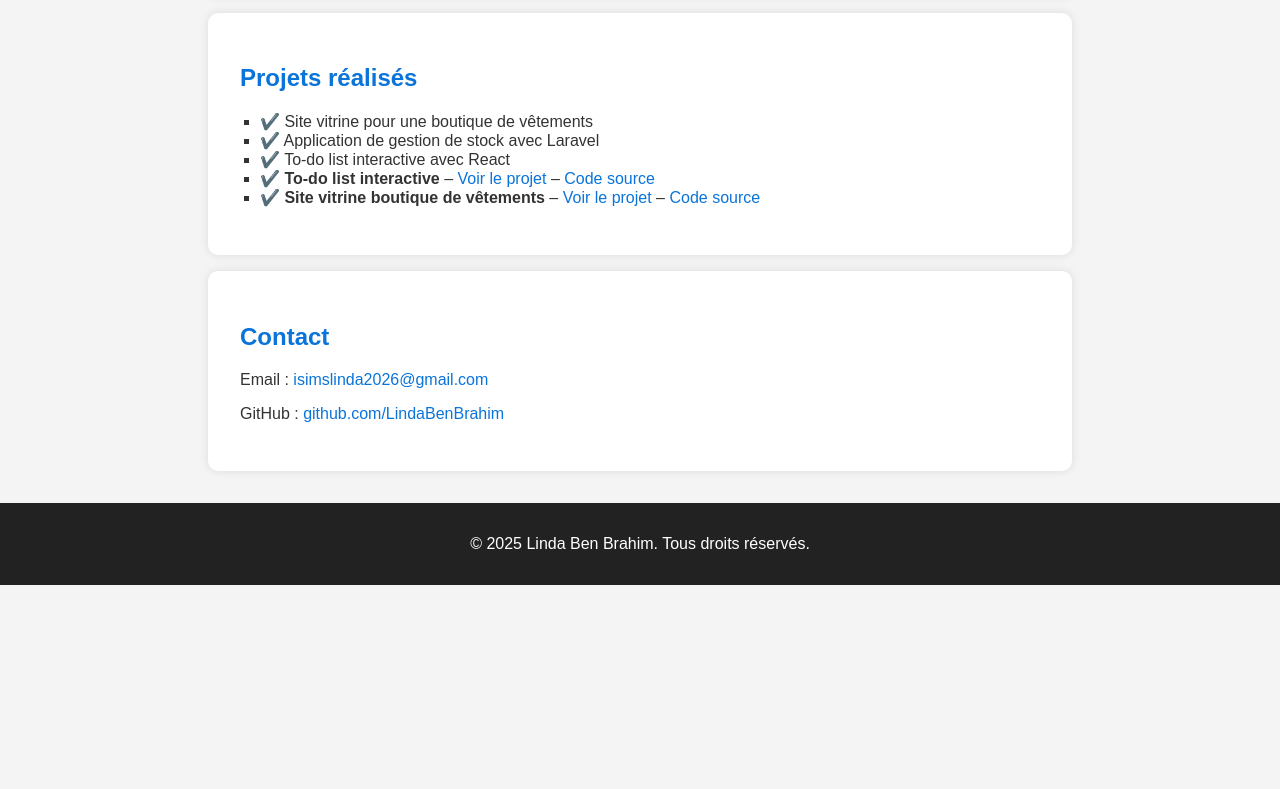
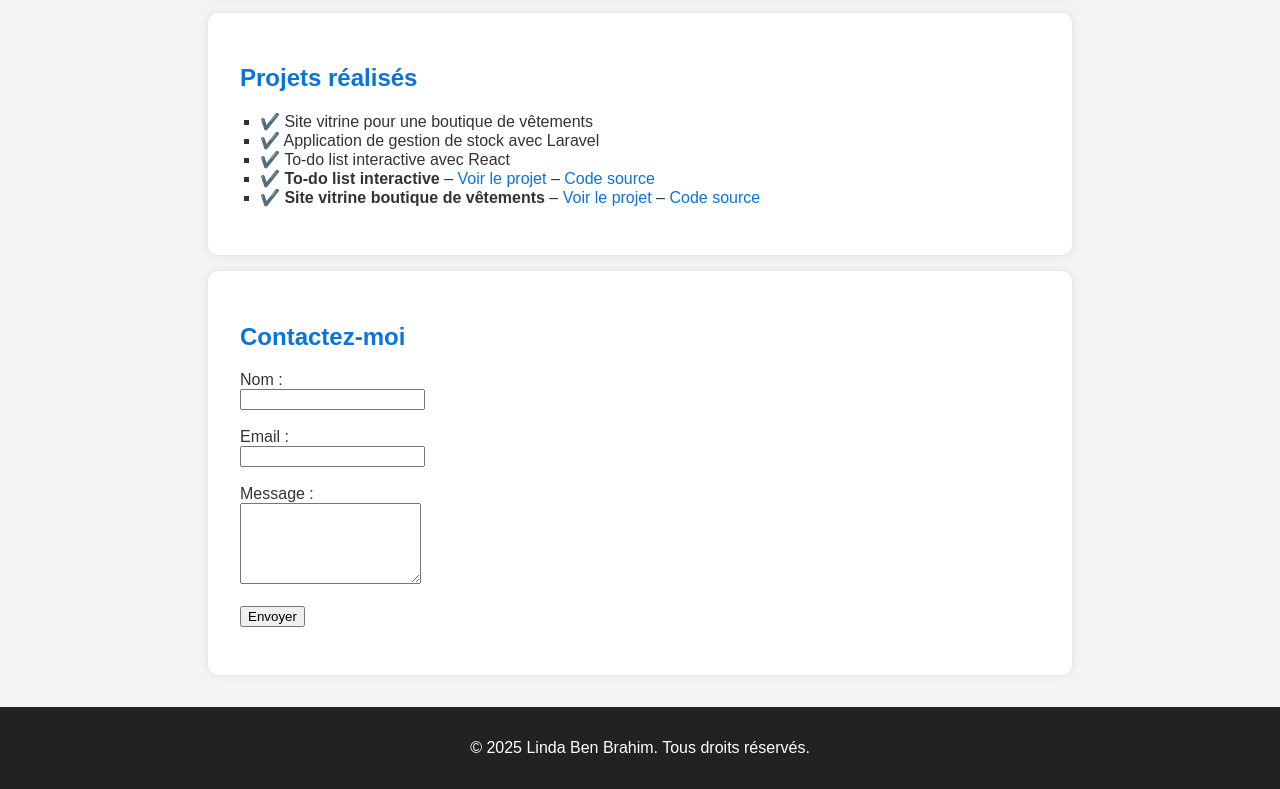
Before and after one commit to LindaBenBrahim/portfolio-personnel, a plain HTML site: page index.html in a window 1280 px wide. Shown: the part 687-1476 px from the top of the page. Before the commit the page ends 1272 px from the top, so only its background shows below. Drawn offline with Linux system fonts and the light colour scheme.

Commit message:
Update index.html

```diff
--- a/index.html
+++ b/index.html
@@ -54,16 +54,24 @@
         <a href="https://lindabenbrahim.github.io/site-vitrine-boutique/" target="_blank">Voir le projet</a> –
         <a href="https://github.com/LindaBenBrahim/site-vitrine-boutique" target="_blank">Code source</a>
       </li>
-
-
     </ul>
-
   </section>
 
-  <section class="contact">
-    <h2>Contact</h2>
-    <p>Email : <a href="mailto:isimslinda2026@gmail.com">isimslinda2026@gmail.com</a></p>
-    <p>GitHub : <a href="https://github.com/LindaBenBrahim" target="_blank">github.com/LindaBenBrahim</a></p>
+  <section id="contact">
+    <h2>Contactez-moi</h2>
+    <form id="contactForm">
+      <label for="name">Nom :</label><br />
+      <input type="text" id="name" name="name" required /><br /><br />
+
+      <label for="email">Email :</label><br />
+      <input type="email" id="email" name="email" required /><br /><br />
+
+      <label for="message">Message :</label><br />
+      <textarea id="message" name="message" rows="5" required></textarea><br /><br />
+
+      <button type="submit">Envoyer</button>
+    </form>
+    <p id="formMessage"></p>
   </section>
 
   <footer>
```
Lines whose indentation alone changed are shown as unchanged.
